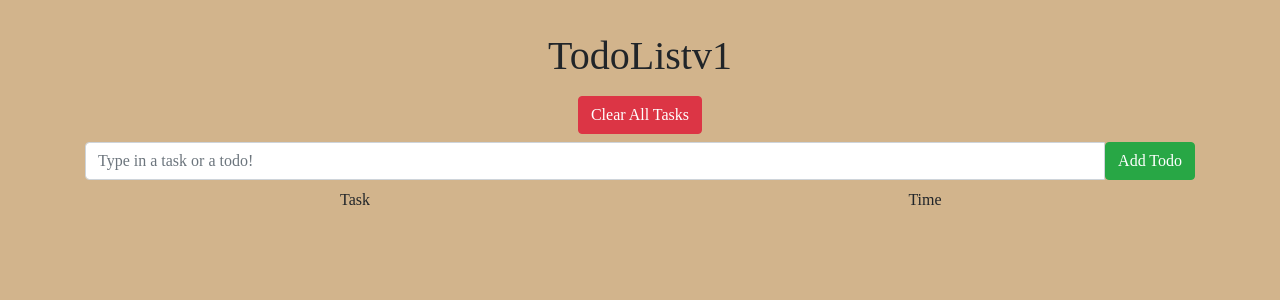
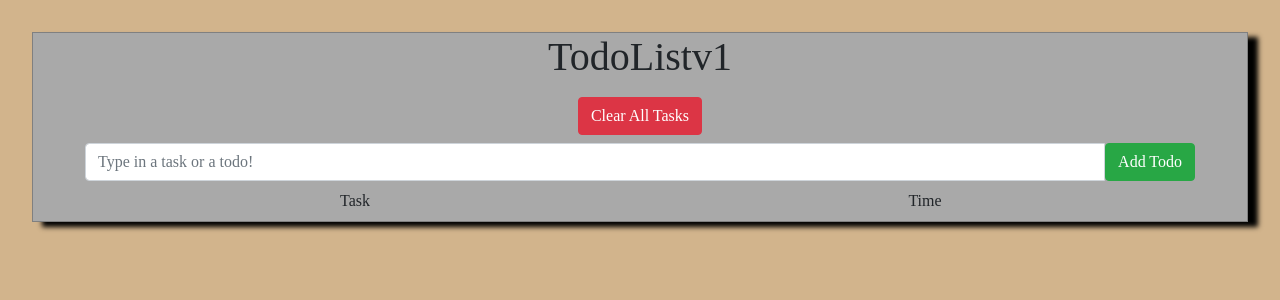
Before and after one commit to gknapkin/Todo-React, a React (Create React App) app: page / in a window 1280 px wide. Shown: the top 300 px of the page. Built offline with nearby package versions, Linux system fonts and the light colour scheme.

Commit message:
more styling- bshadow etc

```diff
--- a/src/App.css
+++ /dev/null
@@ -1,38 +0,0 @@
-.App {
-  text-align: center;
-}
-
-.App-logo {
-  height: 40vmin;
-  pointer-events: none;
-}
-
-@media (prefers-reduced-motion: no-preference) {
-  .App-logo {
-    animation: App-logo-spin infinite 20s linear;
-  }
-}
-
-.App-header {
-  background-color: #282c34;
-  min-height: 100vh;
-  display: flex;
-  flex-direction: column;
-  align-items: center;
-  justify-content: center;
-  font-size: calc(10px + 2vmin);
-  color: white;
-}
-
-.App-link {
-  color: #61dafb;
-}
-
-@keyframes App-logo-spin {
-  from {
-    transform: rotate(0deg);
-  }
-  to {
-    transform: rotate(360deg);
-  }
-}
--- a/src/App.js
+++ b/src/App.js
@@ -1,14 +1,8 @@
 import React from "react";
-import logo from "./logo.svg";
-import "./App.css";
 import TodoList from "./todolist";
 
 function App() {
-  return (
-    <div>
-      <TodoList />
-    </div>
-  );
+  return <TodoList />;
 }
 
 export default App;
--- a/src/Todo.css
+++ b/src/Todo.css
@@ -1,10 +1,17 @@
 .TodoList {
   text-align: center;
   margin: 2em;
+  border: 1px solid gray;
+  background-color: darkgray;
+  height: 70%;
+  box-shadow: 10px 5px 5px black;
 }
 body {
-  background-color: tan;
   font-family: montserrat;
+  background: tan;
+}
+html {
+  height: 100%;
 }
 .clear {
   margin: 0.5em;
--- a/src/todo.js
+++ b/src/todo.js
@@ -51,14 +51,14 @@ class Todo extends Component {
                 <div className="btn-group rightGroup">
                   <button
                     type="button"
-                    class="btn-sm btn-warning"
+                    className="btn-sm btn-warning"
                     onClick={this.toggleForm}
                   >
                     Edit
                   </button>
                   <button
                     type="button"
-                    class="btn-sm btn-danger"
+                    className="btn-sm btn-danger"
                     onClick={this.props.removeTodo}
                   >
                     X
```
